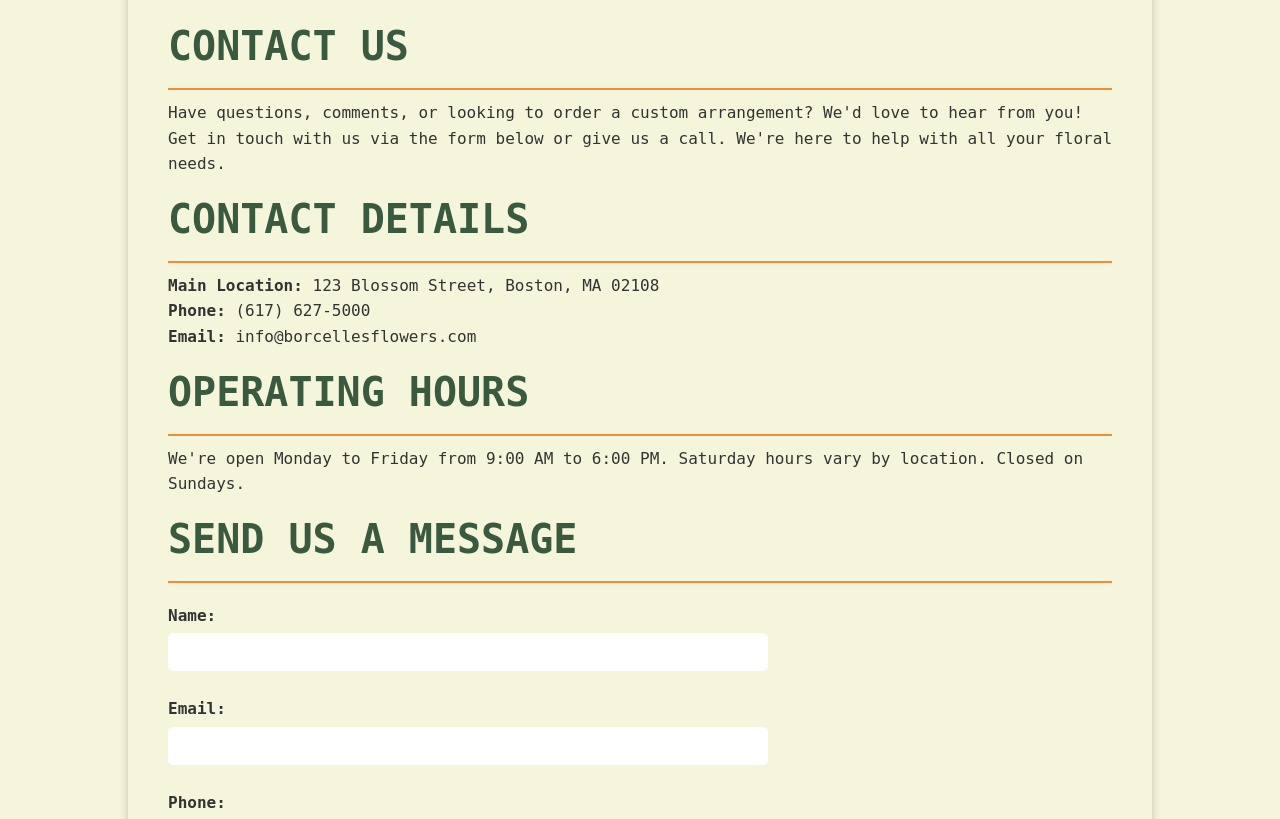
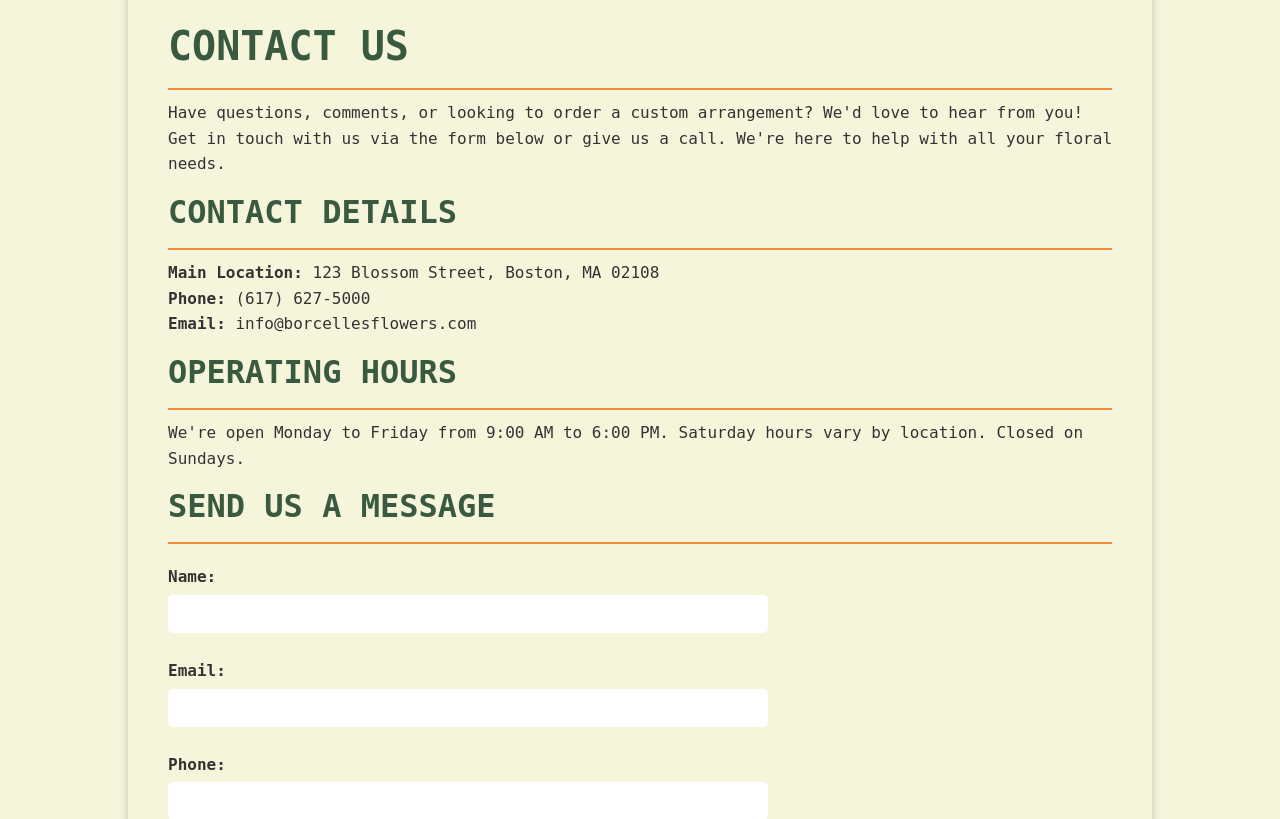
Before and after one commit to Rstark28/CS20Midterm, a Python web app: template site/templates/contact.html in a window 1280 px wide. Shown: the part 144-963 px from the top of the page. Run offline with Jinja, Linux system fonts and the light colour scheme; the template is opened without the code that fills it, so the values that code supplies are empty.

Commit message:
Update contact.html

```diff
--- a/site/templates/contact.html
+++ b/site/templates/contact.html
@@ -23,6 +23,7 @@
             button:hover {background-color: var(--secondary-color);}
             .map {margin-top: 20px;}
             iframe {width: 100%;height: 400px;border: none;}
+            h3 {font-size: 2.0rem;}
         </style>
     </head>
     <body>
```
